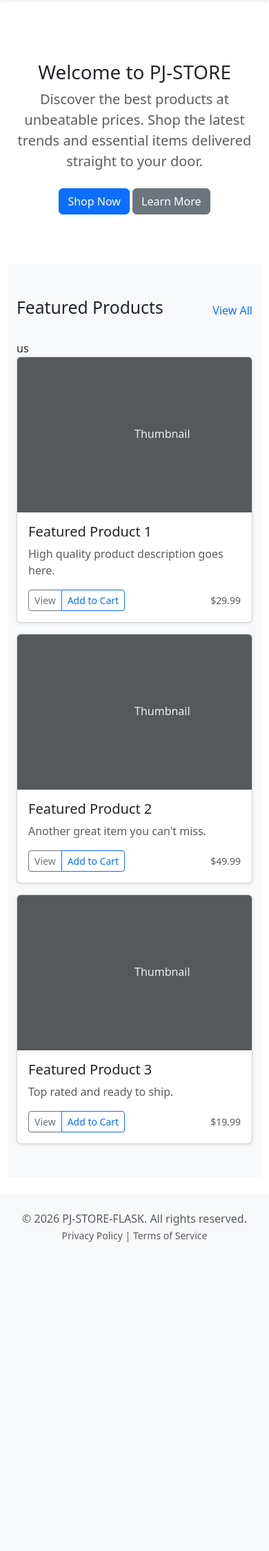
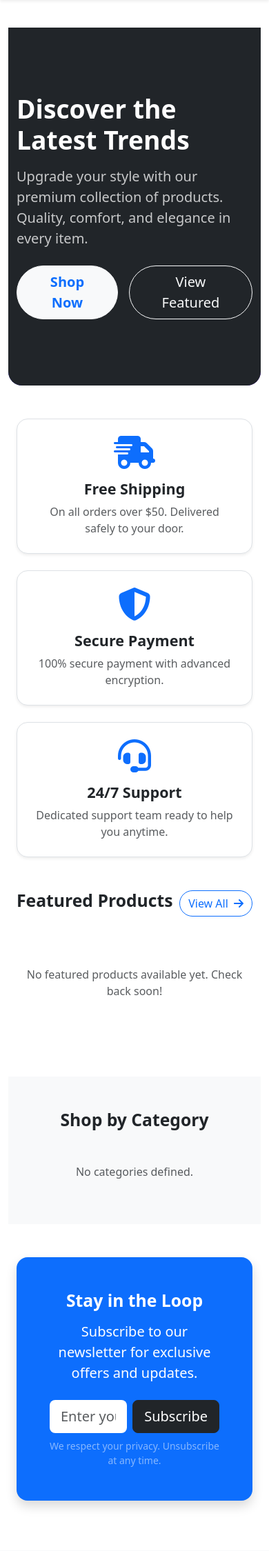
Before and after one commit to Aaron-pweb/PJ-Store-Flask, a Flask app: page / in a window 390 px wide. Shown: the part 56-2305 px from the top of the page at 69% size. Before the commit the page ends 1857 px from the top, so only its background shows below. Run offline with Flask 3, Linux system fonts and the light colour scheme.

Commit message:
feat: Implement user profile management, add custom error pages, and enhance the main index page with featured products and categories.

```diff
--- a/app/__init__.py
+++ b/app/__init__.py
@@ -13,7 +13,7 @@ load_dotenv()
 
 def create_app():
     app = Flask(__name__, instance_relative_config=True)
-    app.secret_key = os.getenv("APP_SECRE_KEY", "dev_key")
+    app.secret_key = os.getenv("APP_SECRET_KEY", "dev_key")
     app.config["SQLALCHEMY_DATABASE_URI"] = "sqlite:///site.db"
     app.config["SQLALCHEMY_TRACK_MODIFICATIONS"] = False
 
--- a/app/auth/forms.py
+++ b/app/auth/forms.py
@@ -22,3 +22,9 @@ class AddressForm(FlaskForm):
     street_address = StringField("Street Address", validators=[DataRequired(), Length(max=200)])
     city = StringField("City", validators=[DataRequired(), Length(max=100)])
     is_default = BooleanField("Set as default address")
+
+class ProfileForm(FlaskForm):
+    full_name = StringField("Full Name", validators=[DataRequired(), Length(max=100)])
+    email = StringField("Email", validators=[DataRequired(), Email()])
+    # In a real app, you might want to handle password changes separately
+    # or add current_password verification for email changes.
--- a/app/auth/templates/auth/dashboards/seller_dashboard.html
+++ b/app/auth/templates/auth/dashboards/seller_dashboard.html
@@ -11,7 +11,7 @@
                 <a href="{{ url_for('products.my_products') }}" class="list-group-item list-group-item-action">My
                     Products</a>
                 <a href="{{ url_for('auth.seller_orders') }}" class="list-group-item list-group-item-action">Orders</a>
-                <a href="#" class="list-group-item list-group-item-action">Account Details</a>
+                <a href="{{ url_for('auth.profile') }}" class="list-group-item list-group-item-action">Account Details</a>
                 <a href="{{ url_for('auth.logout') }}"
                     class="list-group-item list-group-item-action text-danger">Logout</a>
             </div>
--- a/app/main/routes.py
+++ b/app/main/routes.py
@@ -1,6 +1,17 @@
 from flask import render_template
 from app.main import main_bp
+from app.products.models import Product, Category
 
 @main_bp.route("/")
 def index():
-    return render_template('main/index.html', home="home")
+    featured_products = Product.query.filter_by(is_active=True).order_by(Product.id.desc()).limit(4).all()
+    categories = Category.query.all()
+    return render_template('main/index.html', featured_products=featured_products, categories=categories)
+
+@main_bp.app_errorhandler(404)
+def page_not_found(e):
+    return render_template('404.html'), 404
+
+@main_bp.app_errorhandler(500)
+def internal_server_error(e):
+    return render_template('500.html'), 500
--- a/app/main/templates/main/index.html
+++ b/app/main/templates/main/index.html
@@ -1,111 +1,159 @@
 {% extends "base.html" %}
 
-{% block title %}Home - PJ-STORE-FLASK{% endblock %}
+{% block title %}PJ-STORE - Premium Online Shopping{% endblock %}
 
 {% block content %}
 <!-- Hero Section -->
-<section class="py-5 text-center container">
-    <div class="row py-lg-5">
-        <div class="col-lg-6 col-md-8 mx-auto">
-            <h1 class="fw-light">Welcome to PJ-STORE</h1>
-            <p class="lead text-muted">Discover the best products at unbeatable prices. Shop the latest trends and
-                essential items delivered straight to your door.</p>
-            <p>
-                <a href="{{ url_for('products.catalog') }}" class="btn btn-primary my-2">Shop Now</a>
-                <a href="#" class="btn btn-secondary my-2">Learn More</a>
-            </p>
+<div class="bg-dark text-white position-relative mb-5" style="border-radius: 0 0 20px 20px; overflow: hidden;">
+    <!-- Background overlay or image placeholder -->
+    <div style="background: linear-gradient(135deg, #0d6efd 0%, #6610f2 100%); position: absolute; top: 0; left: 0; width: 100%; height: 100%; opacity: 0.9; z-index: -1;"></div>
+
+    <div class="container py-5">
+        <div class="row align-items-center py-5">
+            <div class="col-lg-6">
+                <h1 class="display-3 fw-bold mb-3">Discover the Latest Trends</h1>
+                <p class="lead mb-4 opacity-75">Upgrade your style with our premium collection of products. Quality, comfort, and elegance in every item.</p>
+                <div class="d-flex gap-3">
+                    <a href="{{ url_for('products.catalog') }}" class="btn btn-light btn-lg rounded-pill px-4 fw-bold text-primary">Shop Now</a>
+                    <a href="#featured" class="btn btn-outline-light btn-lg rounded-pill px-4">View Featured</a>
                 </div>
             </div>
-</section>
-
-<!-- Featured Products -->
-<div class="album py-5 bg-body-tertiary">
-    <div class="container">
-        <div class="d-flex justify-content-between align-items-center mb-4">
-            <h2 class="fw-light">Featured Products</h2>
-            <a href="{{ url_for('products.catalog') }}" class="text-decoration-none">View All</a>
-        </div>
-        us
-        <div class="row row-cols-1 row-cols-sm-2 row-cols-md-3 g-3">
-            <!-- Example Featured Product 1 -->
-            <div class="col">
-                <div class="card shadow-sm h-100">
-                    <svg class="bd-placeholder-img card-img-top" width="100%" height="225"
-                        xmlns="http://www.w3.org/2000/svg" role="img" aria-label="Placeholder: Thumbnail"
-                        preserveAspectRatio="xMidYMid slice" focusable="false">
-                        <title>Placeholder</title>
-                        <rect width="100%" height="100%" fill="#55595c" /><text x="50%" y="50%" fill="#eceeef"
-                            dy=".3em">Thumbnail</text>
-                    </svg>
-
-                    <div class="card-body d-flex flex-column">
-                        <h5 class="card-title">Featured Product 1</h5>
-                        <p class="card-text text-muted flex-grow-1">High quality product description goes here.</p>
-                        <div class="d-flex justify-content-between align-items-center mt-auto">
-                            <div class="btn-group">
-                                <a href="{{ url_for('products.detail', id=1) }}"
-                                    class="btn btn-sm btn-outline-secondary">View</a>
-                                <button type="button" class="btn btn-sm btn-outline-primary">Add to Cart</button>
-                            </div>
-                            <small class="text-muted">$29.99</small>
+            <div class="col-lg-6 d-none d-lg-block text-center">
+                <!-- Hero Image Placeholder -->
+                <i class="fas fa-shopping-bag fa-10x opacity-50 text-white"></i>
             </div>
         </div>
     </div>
 </div>
 
-            <!-- Example Featured Product 2 -->
-            <div class="col">
-                <div class="card shadow-sm h-100">
-                    <svg class="bd-placeholder-img card-img-top" width="100%" height="225"
-                        xmlns="http://www.w3.org/2000/svg" role="img" aria-label="Placeholder: Thumbnail"
-                        preserveAspectRatio="xMidYMid slice" focusable="false">
-                        <title>Placeholder</title>
-                        <rect width="100%" height="100%" fill="#55595c" /><text x="50%" y="50%" fill="#eceeef"
-                            dy=".3em">Thumbnail</text>
-                    </svg>
-
-                    <div class="card-body d-flex flex-column">
-                        <h5 class="card-title">Featured Product 2</h5>
-                        <p class="card-text text-muted flex-grow-1">Another great item you can't miss.</p>
-                        <div class="d-flex justify-content-between align-items-center mt-auto">
-                            <div class="btn-group">
-                                <a href="{{ url_for('products.detail', id=2) }}"
-                                    class="btn btn-sm btn-outline-secondary">View</a>
-                                <button type="button" class="btn btn-sm btn-outline-primary">Add to Cart</button>
+<!-- Trust Badges (Features) -->
+<div class="container mb-5">
+    <div class="row g-4 text-center">
+        <div class="col-md-4">
+            <div class="p-4 border rounded-4 shadow-sm h-100 bg-body">
+                <div class="text-primary mb-3">
+                    <i class="fas fa-truck-fast fa-3x"></i>
                 </div>
-                            <small class="text-muted">$49.99</small>
+                <h4 class="fw-bold">Free Shipping</h4>
+                <p class="text-muted mb-0">On all orders over $50. Delivered safely to your door.</p>
+            </div>
+        </div>
+        <div class="col-md-4">
+            <div class="p-4 border rounded-4 shadow-sm h-100 bg-body">
+                <div class="text-primary mb-3">
+                    <i class="fas fa-shield-alt fa-3x"></i>
+                </div>
+                <h4 class="fw-bold">Secure Payment</h4>
+                <p class="text-muted mb-0">100% secure payment with advanced encryption.</p>
+            </div>
+        </div>
+        <div class="col-md-4">
+            <div class="p-4 border rounded-4 shadow-sm h-100 bg-body">
+                <div class="text-primary mb-3">
+                    <i class="fas fa-headset fa-3x"></i>
+                </div>
+                <h4 class="fw-bold">24/7 Support</h4>
+                <p class="text-muted mb-0">Dedicated support team ready to help you anytime.</p>
             </div>
         </div>
     </div>
 </div>
 
-            <!-- Example Featured Product 3 -->
+<!-- Featured Products -->
+<div id="featured" class="container mb-5">
+    <div class="d-flex justify-content-between align-items-center mb-4">
+        <h2 class="fw-bold">Featured Products</h2>
+        <a href="{{ url_for('products.catalog') }}" class="btn btn-outline-primary rounded-pill">View All <i class="fas fa-arrow-right ms-1"></i></a>
+    </div>
+
+    <div class="row row-cols-1 row-cols-sm-2 row-cols-lg-4 g-4">
+        {% for product in featured_products %}
         <div class="col">
-                <div class="card shadow-sm h-100">
-                    <svg class="bd-placeholder-img card-img-top" width="100%" height="225"
-                        xmlns="http://www.w3.org/2000/svg" role="img" aria-label="Placeholder: Thumbnail"
-                        preserveAspectRatio="xMidYMid slice" focusable="false">
-                        <title>Placeholder</title>
-                        <rect width="100%" height="100%" fill="#55595c" /><text x="50%" y="50%" fill="#eceeef"
-                            dy=".3em">Thumbnail</text>
-                    </svg>
+            <div class="card h-100 shadow-sm border-0 product-card transition-hover">
+                <div class="position-relative overflow-hidden rounded-top">
+                    <!-- Image -->
+                    <a href="{{ url_for('products.detail', id=product.id) }}">
+                        <img src="{{ url_for('static', filename='product_pics/' + product.image_file) }}"
+                            class="card-img-top" alt="{{ product.name }}"
+                            style="height: 250px; object-fit: cover; transition: transform 0.3s ease;">
+                    </a>
+                    <!-- Badge (Optional) -->
+                    {% if product.stock < 5 %}
+                    <span class="position-absolute top-0 start-0 badge bg-danger m-2">Low Stock</span>
+                    {% endif %}
+                </div>
 
-                    <div class="card-body d-flex flex-column">
-                        <h5 class="card-title">Featured Product 3</h5>
-                        <p class="card-text text-muted flex-grow-1">Top rated and ready to ship.</p>
-                        <div class="d-flex justify-content-between align-items-center mt-auto">
-                            <div class="btn-group">
-                                <a href="{{ url_for('products.detail', id=3) }}"
-                                    class="btn btn-sm btn-outline-secondary">View</a>
-                                <button type="button" class="btn btn-sm btn-outline-primary">Add to Cart</button>
+                <div class="card-body d-flex flex-column p-3">
+                    <div class="text-muted small mb-1">{{ product.category }}</div>
+                    <h5 class="card-title text-truncate">
+                        <a href="{{ url_for('products.detail', id=product.id) }}" class="text-decoration-none text-dark stretched-link">
+                            {{ product.name }}
+                        </a>
+                    </h5>
+                    <div class="mt-auto d-flex justify-content-between align-items-center">
+                        <span class="h5 mb-0 text-primary fw-bold">${{ product.price }}</span>
+                        <a href="{{ url_for('orders.add_to_cart', product_id=product.id) }}" class="btn btn-light btn-sm rounded-circle shadow-sm position-relative" style="z-index: 2;" title="Add to Cart">
+                            <i class="fas fa-cart-plus text-primary"></i>
+                        </a>
                     </div>
-                            <small class="text-muted">$19.99</small>
+                </div>
+            </div>
+        </div>
+        {% else %}
+        <div class="col-12 text-center py-5">
+            <p class="text-muted">No featured products available yet. Check back soon!</p>
+        </div>
+        {% endfor %}
+    </div>
+</div>
+
+<!-- Categories Section -->
+<div class="bg-body-tertiary py-5 mb-5">
+    <div class="container">
+        <h2 class="fw-bold text-center mb-5">Shop by Category</h2>
+        <div class="row justify-content-center g-4">
+            {% for category in categories %}
+            <div class="col-6 col-md-3 text-center">
+                <a href="{{ url_for('products.catalog', category=category.name) }}" class="text-decoration-none text-dark">
+                    <div class="bg-white rounded-circle shadow-sm mx-auto mb-3 d-flex align-items-center justify-content-center transition-hover" style="width: 120px; height: 120px;">
+                        <span class="h1 mb-0 text-primary">{{ category.name[0] }}</span>
+                    </div>
+                    <h5 class="fw-semibold">{{ category.name }}</h5>
+                </a>
+            </div>
+            {% else %}
+            <div class="col-12 text-center">
+                <p class="text-muted">No categories defined.</p>
+            </div>
+            {% endfor %}
+        </div>
+    </div>
+</div>
+
+<!-- Newsletter -->
+<div class="container mb-5">
+    <div class="bg-primary text-white rounded-4 p-5 text-center shadow">
+        <h2 class="fw-bold mb-3">Stay in the Loop</h2>
+        <p class="lead mb-4">Subscribe to our newsletter for exclusive offers and updates.</p>
+        <div class="row justify-content-center">
+            <div class="col-md-6">
+                <form class="d-flex gap-2">
+                    <input type="email" class="form-control form-control-lg border-0" placeholder="Enter your email address">
+                    <button class="btn btn-dark btn-lg" type="button">Subscribe</button>
+                </form>
+                <div class="form-text text-white-50 mt-2">We respect your privacy. Unsubscribe at any time.</div>
             </div>
         </div>
     </div>
 </div>
 
-        </div>
-    </div>
-</div>
+<style>
+    .transition-hover:hover {
+        transform: translateY(-5px);
+        transition: transform 0.3s ease;
+    }
+    .product-card:hover .card-img-top {
+        transform: scale(1.05);
+    }
+</style>
 {% endblock %}
--- a/app/orders/__init__.py
+++ b/app/orders/__init__.py
@@ -1,5 +1,5 @@
 from flask import Blueprint
 
-orders_bp = Blueprint('orders', __name__)
+orders_bp = Blueprint('orders', __name__, template_folder='templates')
 
 from app.orders import routes
--- a/app/payments/__init__.py
+++ b/app/payments/__init__.py
@@ -1,5 +1,5 @@
 from flask import Blueprint
 
-payments_bp = Blueprint('payments', __name__, url_prefix='/payments')
+payments_bp = Blueprint('payments', __name__, url_prefix='/payments', template_folder='templates')
 
 from app.payments import routes
--- a/app/products/forms.py
+++ b/app/products/forms.py
@@ -1,12 +1,12 @@
 from flask_wtf import FlaskForm
 from flask_wtf.file import FileField, FileAllowed
-from wtforms import StringField, TextAreaField, FloatField, IntegerField, SubmitField
+from wtforms import StringField, TextAreaField, FloatField, IntegerField, SubmitField, SelectField
 from wtforms.validators import DataRequired, Length, NumberRange
 
 class ProductForm(FlaskForm):
     image = FileField('Product Image', validators=[FileAllowed(['jpg', 'png', 'jpeg'])])
     name = StringField('Product Name', validators=[DataRequired(), Length(min=2, max=150)])
-    category = StringField('Category', validators=[DataRequired(), Length(max=10)]) # We can make this a SelectField later if we populate categories
+    category = SelectField('Category', validators=[DataRequired()], coerce=str)
     description = TextAreaField('Description', validators=[DataRequired()])
     price = FloatField('Price', validators=[DataRequired(), NumberRange(min=0.01)])
     stock = IntegerField('Stock', validators=[DataRequired(), NumberRange(min=0)])
--- a/app/templates/base.html
+++ b/app/templates/base.html
@@ -73,7 +73,7 @@
               <i class="fas fa-user-circle fa-lg"></i> {{ current_user.username }}
             </a>
             <ul class="dropdown-menu dropdown-menu-end">
-              <li><a class="dropdown-item" href="#">Profile</a></li>
+              <li><a class="dropdown-item" href="{{ url_for('auth.profile') }}">Profile</a></li>
               <li>
                 <hr class="dropdown-divider">
               </li>
```
Also changed, not shown: app/auth/routes.py (+16 -1 lines), app/auth/templates/auth/profile.html (added, +46 -0 lines), app/products/routes.py (+17 -1 lines), app/products/templates/products/catalog.html (+6 -6 lines), app/templates/404.html (added, +12 -0 lines), app/templates/500.html (added, +12 -0 lines), instructions.txt (deleted, +0 -35 lines), structure.txt (added, +94 -0 lines), app/static/product_pics/533be25631c2a50a.png (added). Lines whose indentation alone changed are shown as unchanged.
